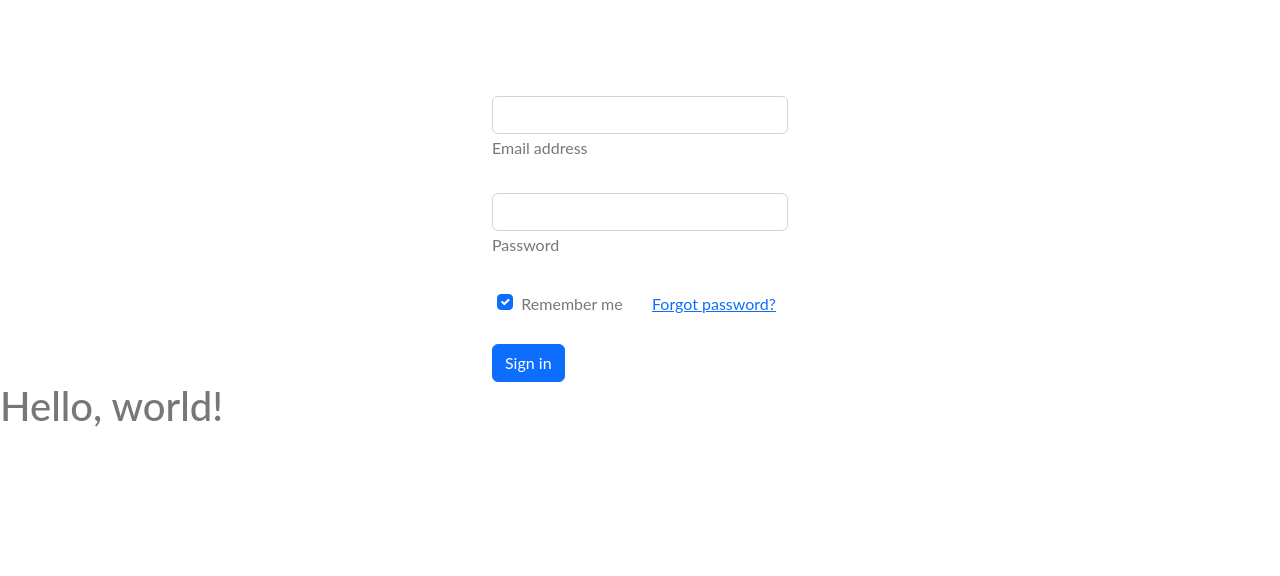
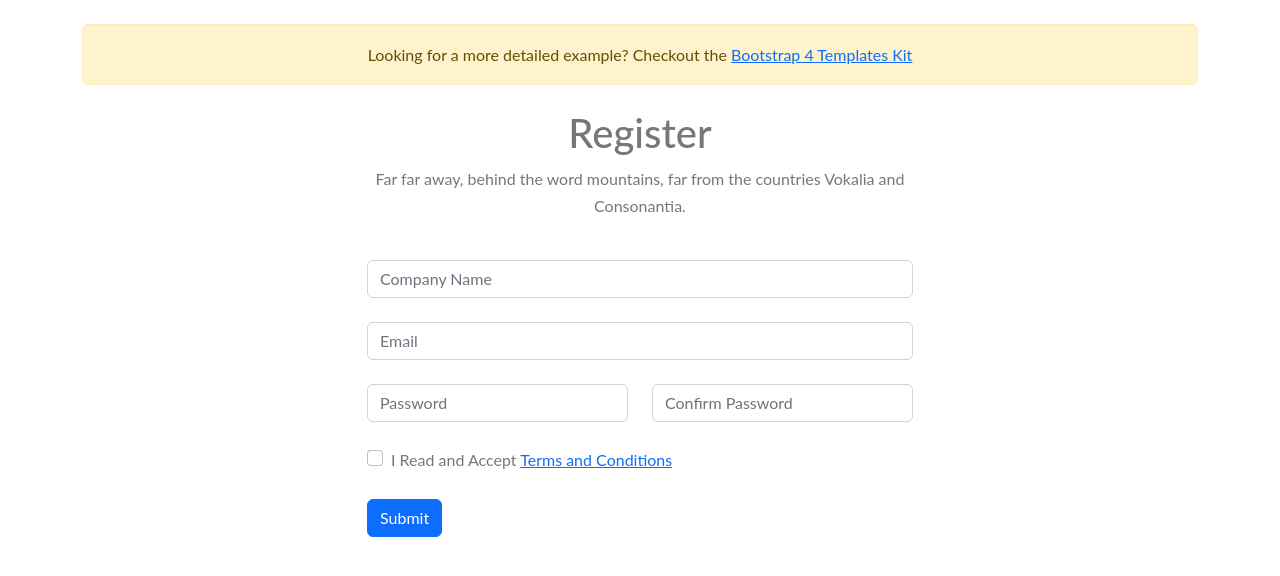
Before and after one commit to shreya-234/BookMyCourt, a Django app: page /login/ in a window 1280 px wide. Shown: the top 576 px of the page. Run offline with Django 4.2, Linux system fonts and the light colour scheme.

Commit message:
login added

```diff
--- a/home/templates/base.html
+++ b/home/templates/base.html
@@ -466,7 +466,6 @@ h3 {
   <body>
     {% block start %}
     {% endblock %}
-    <h1>Hello, world!</h1>
     <script src="https://cdn.jsdelivr.net/npm/bootstrap@5.2.0-beta1/dist/js/bootstrap.bundle.min.js" integrity="sha384-pprn3073KE6tl6bjs2QrFaJGz5/SUsLqktiwsUTF55Jfv3qYSDhgCecCxMW52nD2" crossorigin="anonymous"></script>
   </body>
 </html>
--- a/home/templates/login.html
+++ b/home/templates/login.html
@@ -2,40 +2,55 @@
 
 {% block start %}
 
-<div class="container mt-5 col-3 pt-5">
-    <form method="POST">
-        {% csrf_token %}
-        <!-- Email input -->
-        <div class="form-outline mb-4">
-          <input type="email" id="form1Example1" required class="form-control" />
-          <label class="form-label" for="form1Example1">Email address</label>
-        </div>
+<!--  -->
+  <section>
+    <div class="container">
 
-        <!-- Password input -->
-        <div class="form-outline mb-4">
-          <input type="password" id="form1Example2" class="form-control" />
-          <label class="form-label" for="form1Example2">Password</label>
-        </div>
+      <div class="alert alert-warning text-center my-4">
+        Looking for a more detailed example? Checkout the <a href="https://bootstrapcreative.com/shop/bootstrap-4-toolkit/" target="_blank">Bootstrap 4 Templates Kit</a>
+      </div>
 
-        <!-- 2 column grid layout for inline styling -->
-        <div class="row mb-4">
-          <div class="col d-flex justify-content-center">
-            <!-- Checkbox -->
-            <div class="form-check">
-              <input class="form-check-input" type="checkbox" value="" id="form1Example3" checked />
-              <label class="form-check-label" for="form1Example3"> Remember me </label>
+      <div class="row justify-content-center">
+        <div class="col-12 col-md-8 col-lg-8 col-xl-6">
+          <div class="row">
+            <div class="col text-center">
+              <h1>Register</h1>
+              <p class="text-h3">Far far away, behind the word mountains, far from the countries Vokalia and Consonantia. </p>
             </div>
           </div>
+          <div class="row align-items-center">
+            <div class="col mt-4">
+              <input type="text" class="form-control" placeholder="Company Name">
+            </div>
+          </div>
+          <div class="row align-items-center mt-4">
+            <div class="col">
+              <input type="email" class="form-control" placeholder="Email">
+            </div>
+          </div>
+          <div class="row align-items-center mt-4">
+            <div class="col">
+              <input type="password" class="form-control" placeholder="Password">
+            </div>
+            <div class="col">
+              <input type="password" class="form-control" placeholder="Confirm Password">
+            </div>
+          </div>
+          <div class="row justify-content-start mt-4">
+            <div class="col">
+              <div class="form-check">
+                <label class="form-check-label">
+                  <input type="checkbox" class="form-check-input">
+                  I Read and Accept <a href="https://www.froala.com">Terms and Conditions</a>
+                </label>
+              </div>
 
-          <div class="col">
-            <!-- Simple link -->
-            <a href="#!">Forgot password?</a>
+              <button class="btn btn-primary mt-4">Submit</button>
+            </div>
           </div>
         </div>
-
-        <!-- Submit button -->
-        <button type="submit" class="btn btn-primary btn-block">Sign in</button>
-      </form>
-</div>
+      </div>
+    </div>
+  </section>
 
 {% endblock %}
--- a/home/urls.py
+++ b/home/urls.py
@@ -2,7 +2,7 @@ from django.urls import path
 from .views import *
 
 urlpatterns = [
-    path('', home , name='home'),
-    path('login/', login_page ,name='login_page'),
-    # path('register/', register_page, name='register_page'),
+    path('', home, name='home'),
+    path('login/', login_page, name='login_page'),
+    path('register/', register_page, name='register_page'),
 ]
--- a/home/views.py
+++ b/home/views.py
@@ -1,22 +1,72 @@
-from django.shortcuts import render
+from django.shortcuts import render, redirect
 from django.contrib.auth.models import User
 from django.contrib import messages
+from django.contrib.auth import authenticate, login
+from django.http import HttpResponseRedirect
+from .models import (Amenities, Hotel, HotelBooking)
 
 # Create your views here.
 
+
 def home(request):
-    return render(request,'home.html')
+    return render(request, 'home.html')
+
+
+def hotel_detail(request):
+    return render(request, 'hotel-detail.html')
+
 
 def login_page(request):
-    return render(request,'login.html')
+    if request.method == 'POST':
+        username = request.POST['username']
+        password = request.POST['password']
+        user = authenticate(request, username=username, password=password)
+        if user is not None:
+            login(request, user)
+            return redirect('/')
+        else:
+            messages.success(request, 'Account not found')
+            return redirect('login_page')
+
+    else:
+        return render(request, 'login.html')
+
 
 def register_page(request):
-    if request.method=='POST':
-        username=request.POST.get('username')
-        password=request.POST.get('password');
+    if request.method == 'POST':
+        username = request.POST.get('username')
+        password = request.POST.get('password');
 
-        user_obj=User.objects.filter(username=username)
-        if(user_obj.exists()):
-            message.warning(request, 'Username already exist');
+        user_obj = User.objects.filter(username=username)
+        if user_obj.exists():
+            messages.warning(request, 'Username already exist')
+            return HttpResponseRedirect(request.META.get('HTTP_REFERER'))
 
-    return render(request,'register.html')
+        user = User.objects.create(username == username)
+        user.set_password(user)
+        user.save()
+        return HttpResponseRedirect(request.META.get('HTTP_REFERER'))
+
+    return render(request, 'register.html')
+
+# if request.method == 'POST':
+#     username = request.POST.get('username')
+#     password = request.POST.get('password')
+#
+#     user_obj = User.objects.filter(username=username)
+#     if not user_obj.exists():
+#         messages.warning(request, 'Account not found')
+#         return redirect('/')
+#
+#     user_obj = authenticate(username=username, password=password)
+#
+#     if not user_obj:
+#         messages.warning(request, 'Invalid credentials')
+#         return HttpResponseRedirect(request.META.get('HTTP_REFERER'))
+#
+#     login(request, user_obj)
+#     return redirect('/')
+
+# return HttpResponseRedirect(request.META.get('HTTP_REFERER'))
+
+# return render(request, 'login.html')
```
Also changed, not shown: home/templates/messages.html (added, +9 -0 lines), home/templates/register.html (+59 -0 lines), db.sqlite3.
